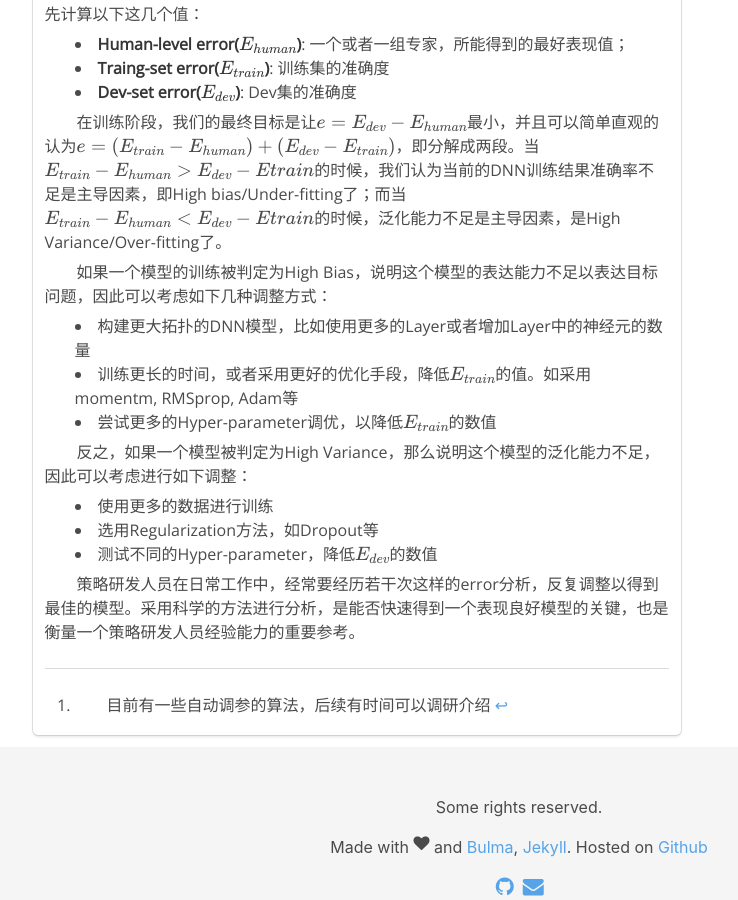
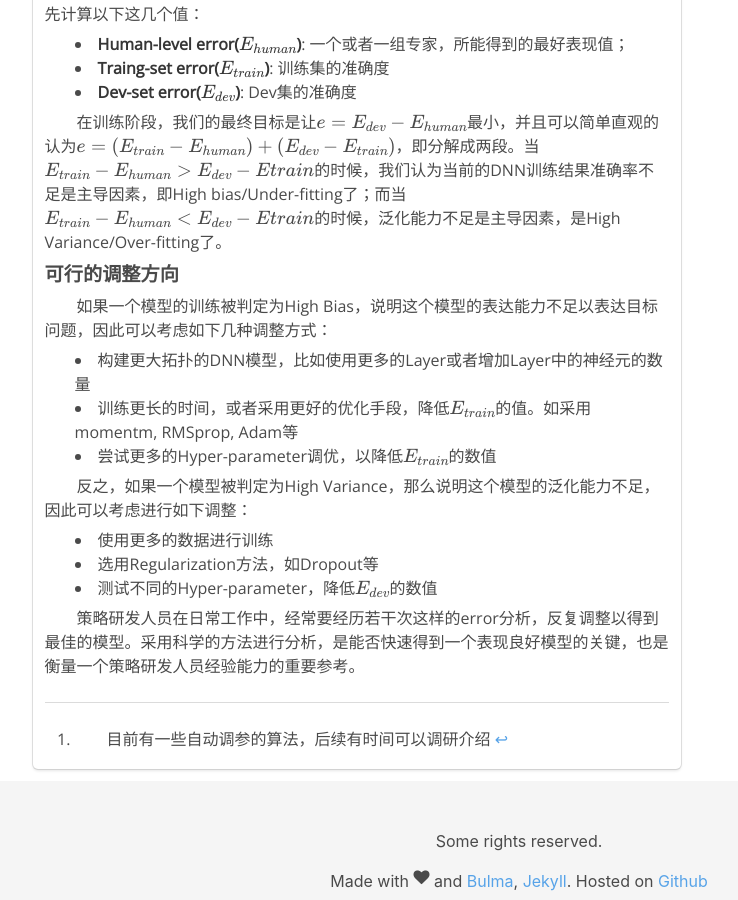
Before and after one commit to lvsizhe/lvsizhe.github.io, a Jekyll site: the page built from _posts/2019-11-06-dnn-train-DLC2C3.md, in a window 1280 px wide and 900 px high, scrolled down 2210 px. Shown: the whole window, without its empty margins (121-859 px from the left). Built offline with Jekyll 4.4.1, drawn with Linux system fonts in a browser that asks for light colours; formulas are drawn with MathJax 3.

Commit message:
small fix: add a title

```diff
--- a/_posts/2019-11-06-dnn-train-DLC2C3.md
+++ b/_posts/2019-11-06-dnn-train-DLC2C3.md
@@ -55,6 +55,8 @@ tags: AI mooc
 
 在训练阶段，我们的最终目标是让$$e = E_{dev} - E_{human}$$最小，并且可以简单直观的认为$$e = (E_{train} - E_{human}) + (E_{dev} - E_{train})$$，即分解成两段。当$$E_{train} - E_{human} > E_{dev} - E{train}$$的时候，我们认为当前的DNN训练结果准确率不足是主导因素，即High bias/Under-fitting了；而当$$E_{train} - E_{human} < E_{dev} - E{train}$$的时候，泛化能力不足是主导因素，是High Variance/Over-fitting了。
 
+## 可行的调整方向
+
 如果一个模型的训练被判定为High Bias，说明这个模型的表达能力不足以表达目标问题，因此可以考虑如下几种调整方式：
 - 构建更大拓扑的DNN模型，比如使用更多的Layer或者增加Layer中的神经元的数量
 - 训练更长的时间，或者采用更好的优化手段，降低$$E_{train}$$的值。如采用momentm, RMSprop, Adam等
```
